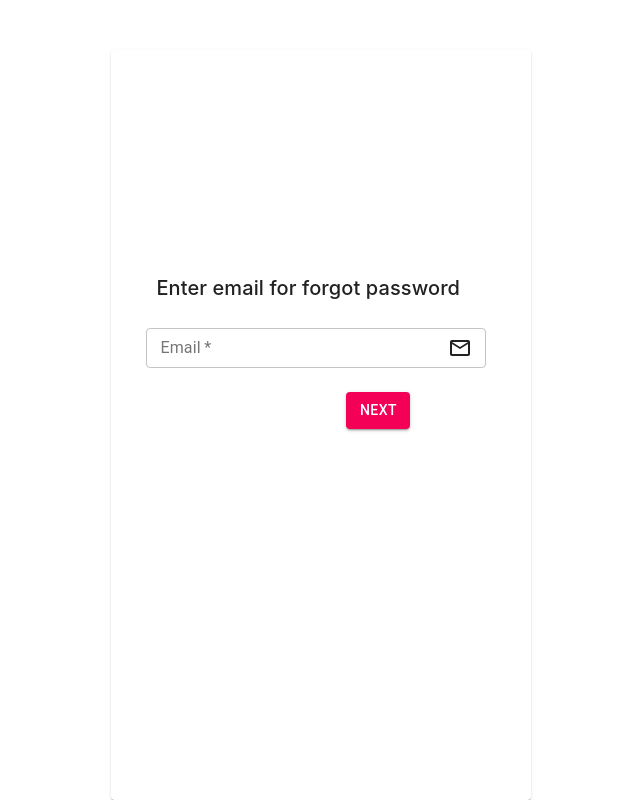
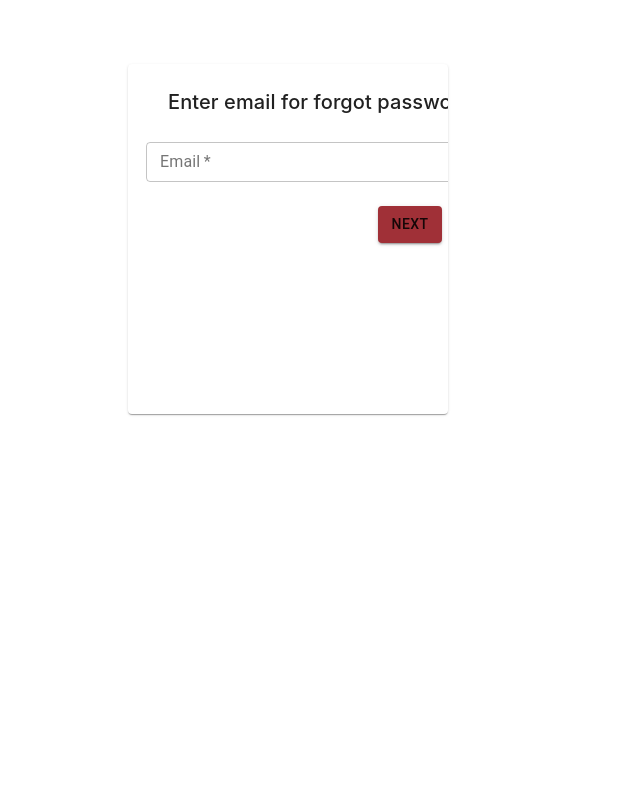
Before and after one commit to niranjanchavadi/React-bookstore, a React (Create React App) app: page /forgotpassword in a window 1280 px wide. Shown: the whole page, without its empty margins (346-986 px from the left). Built offline with nearby package versions, Linux system fonts and the light colour scheme.

Commit message:
[Niranjanchavadi]REFACTORED  changes in styling

```diff
--- a/src/CSS/ForgotPassword.css
+++ b/src/CSS/ForgotPassword.css
@@ -3,18 +3,20 @@
     width: 400px;
     height: 300px;
     /* background-color: khaki; */
-
 }
 
 .forgot {
-  margin-top: 50px;
-  margin-left: 457px;
-  width: 420px;
-  height: 750px;
+    margin-top: 5%;
+    margin-left: 37%;
+    width: 25%;
+    height: 12%;
     justify-content: center;
     align-content: center;
 }
 
+.forgotpasswordemail {
+    margin-left: -3%;
+}
 
 .findyourmail {
     margin-top: 15px;
@@ -23,7 +25,6 @@
     font-size: 24px;
     font-weight: 520;
     font-family: 'Google Sans', 'Noto Sans Myanmar UI', arial, sans-serif;
-
 }
 
 .recoverymail {
@@ -36,7 +37,7 @@
 }
 
 .nextbutton {
-  margin-left: 50%;
+    margin-left: 55%;
     margin-right: 50%;
     justify-content: center;
     align-content: center;
--- a/src/CSS/Login.css
+++ b/src/CSS/Login.css
@@ -1,15 +1,15 @@
 .loginpage {
-    margin-left: 18%;
+    margin-left: 12%;
     width: 300px;
     height: 420px;
 }
 
 .login {
     margin-top: 3%;
-    margin-left: 34%;
+    margin-left: 37%;
     color: red;
-    width: 30%;
-    height: 10%;
+    width: 25%;
+    height: 8%;
 }
 
 .usernameLogin {
--- a/src/CSS/Registration.css
+++ b/src/CSS/Registration.css
@@ -1,6 +1,6 @@
 .registercard {
     color: rgb(178, 76, 187);
-    margin-top: 3%;
+    margin-top: 5%;
     margin-left: 35%;
     width: 28%;
     height: 60%;
@@ -25,6 +25,7 @@
     display: flex;
     align-content: center;
     margin-left: 35%;
+    border-radius: 30%;
 }
 
 .userfullName {
--- a/src/component/ForgotPassword.jsx
+++ b/src/component/ForgotPassword.jsx
@@ -90,7 +90,7 @@ export class ForgotPassword extends Component {
       <Card className="forgot" >
         <CardContent>
           <div className="forgotpasswordpage">
-            <p className="recoverymail">Enter email for forgot password</p>
+            <p className="recoverymail" >Enter email for forgot password</p>
             <div className="forgotpasswordemail">
               <TextField required margin="dense" size="small" name="email" variant="outlined"
                  id="outlined-required"
@@ -124,9 +124,9 @@ export class ForgotPassword extends Component {
 
             <br />
             <div className="nextbutton">
-              <Button color="secondary"  variant="contained"
+              <Button   variant="contained"
                  onClick={this.forgotPasswordForm}
-                 style={{width: '100%'}}
+                 style={{width: '120%',backgroundColor:'#A03037'}}
               >
                 Next
               </Button>
--- a/src/component/Registration.jsx
+++ b/src/component/Registration.jsx
@@ -42,7 +42,7 @@ class Registration extends Component {
       formIsValid = false;
     }
     if (!this.state.fullName) {
-      errors['email'] = "*FullName name can not be empty";
+      errors['fullName'] = "*FullName name can not be empty";
       formIsValid = false;
     }
 
@@ -191,10 +191,6 @@ class Registration extends Component {
                       }}
                      />
                   </div>
-                  <p className="passwordline">
-                    password should contain digits special char alphabets
-                  </p>
-                  <br />
                   <br />
                   <div className="userbutton">
                     <Button  margin="dense"  size="small" variant="contained"
```
Lines whose indentation alone changed are shown as unchanged.
